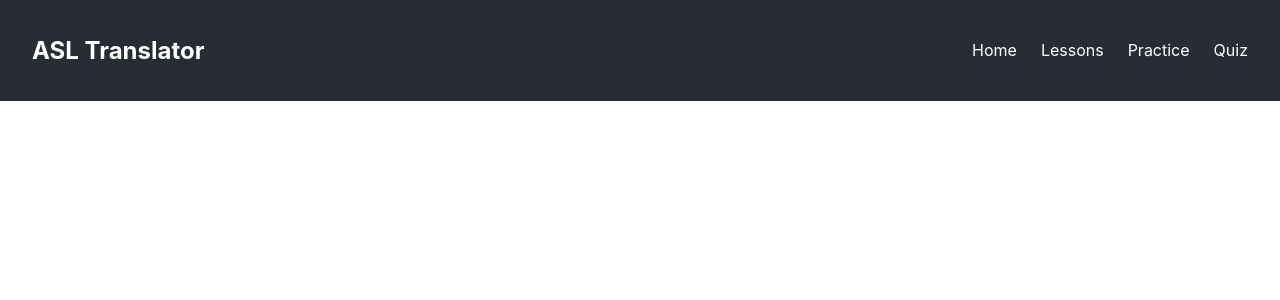
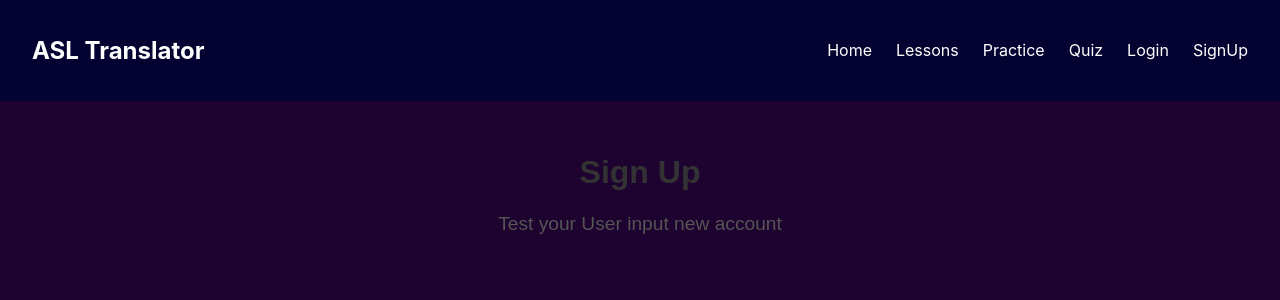
Before and after one commit to dez2413/Asl-translation-, a React (Create React App) app in the folder client/: page /Sign in a window 1280 px wide. Shown: the top 300 px of the page. Built offline with nearby package versions, Linux system fonts and the light colour scheme.

Commit message:
added login and sign up

```diff
--- a/client/src/App.js
+++ b/client/src/App.js
@@ -5,6 +5,9 @@ import Home from "./pages/Home";
 import Lessons from "./pages/Lessons";
 import Practice from "./pages/Practice";
 import Quiz from "./pages/Quiz";
+import Login from "./pages/Login";
+import Sign from "./pages/Sign";
+
 
 function App() {
   return (
@@ -15,6 +18,8 @@ function App() {
         <Route path="/lessons" element={<Lessons />} />
         <Route path="/practice" element={<Practice />} />
         <Route path="/quiz" element={<Quiz />} />
+        <Route path="/login" element={<Login />} />
+        <Route path="/Sign" element={<Sign />} />
       </Routes>
     </Router>
   );
--- a/client/src/components/Navbar.css
+++ b/client/src/components/Navbar.css
@@ -2,7 +2,7 @@
   display: flex;
   justify-content: space-between;
   align-items: center;
-  background-color: #282c34;
+  background-color: #030231;
   padding: 1rem 2rem;
 }
 
--- a/client/src/components/Navbar.js
+++ b/client/src/components/Navbar.js
@@ -11,6 +11,8 @@ function Navbar() {
         <li><Link to="/lessons">Lessons</Link></li>
         <li><Link to="/practice">Practice</Link></li>
         <li><Link to="/quiz">Quiz</Link></li>
+        <li><Link to="/login">Login</Link></li>
+        <li><Link to="/Sign">SignUp</Link></li>
       </ul>
     </nav>
   );
--- /dev/null
+++ b/client/src/pages/Login.js
@@ -0,0 +1,13 @@
+import React from "react";
+import "./Page.css";
+
+function Login() {
+  return (
+    <div className="page">
+      <h1>Login</h1>
+      <p>User search for account</p>
+    </div>
+  );
+}
+
+export default Login;
--- a/client/src/pages/Page.css
+++ b/client/src/pages/Page.css
@@ -1,3 +1,7 @@
+body {
+  background-color: rgb(30, 2, 48);
+}
+
 .page {
   padding: 2rem;
   text-align: center;
--- /dev/null
+++ b/client/src/pages/Sign.js
@@ -0,0 +1,13 @@
+import React from "react";
+import "./Page.css";
+
+function Sign() {
+  return (
+    <div className="page">
+      <h1>Sign Up</h1>
+      <p>Test your User input new account</p>
+    </div>
+  );
+}
+
+export default Sign;
```
Also changed, not shown: 1 other file (tests, documents, lock files or other folders).
